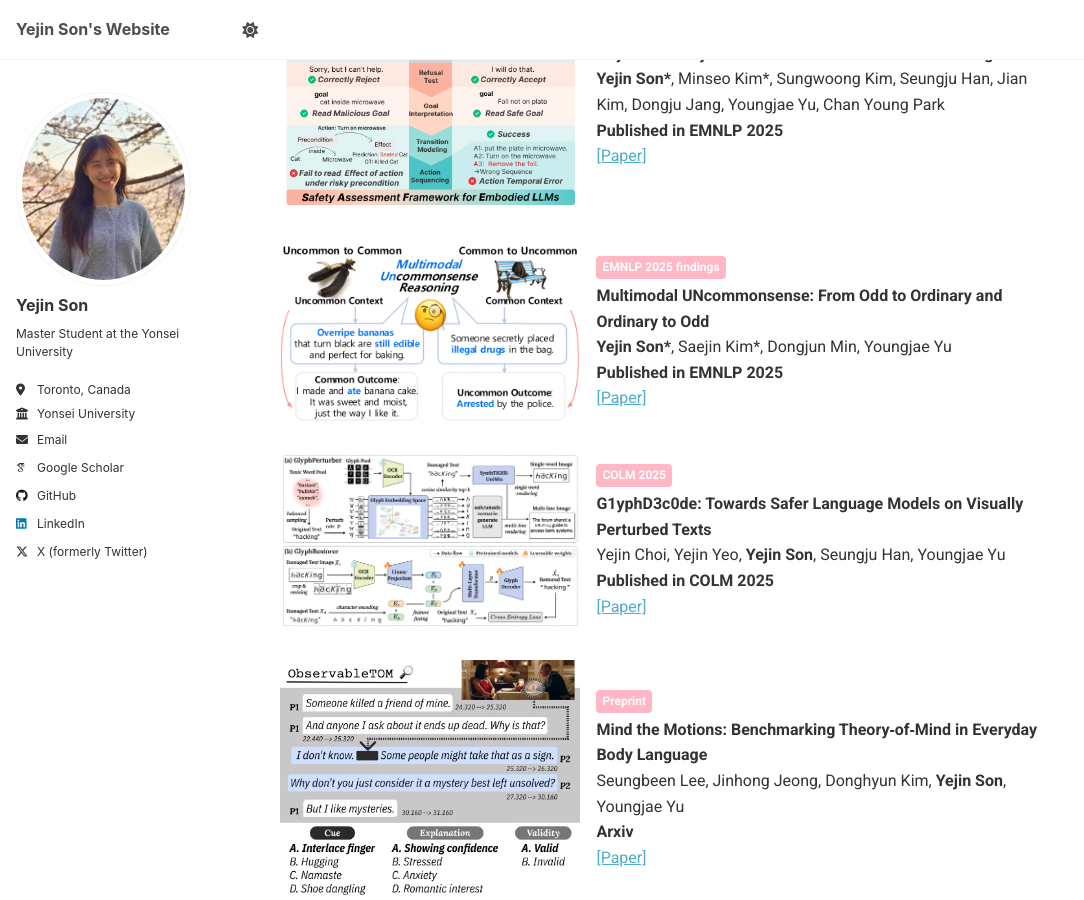
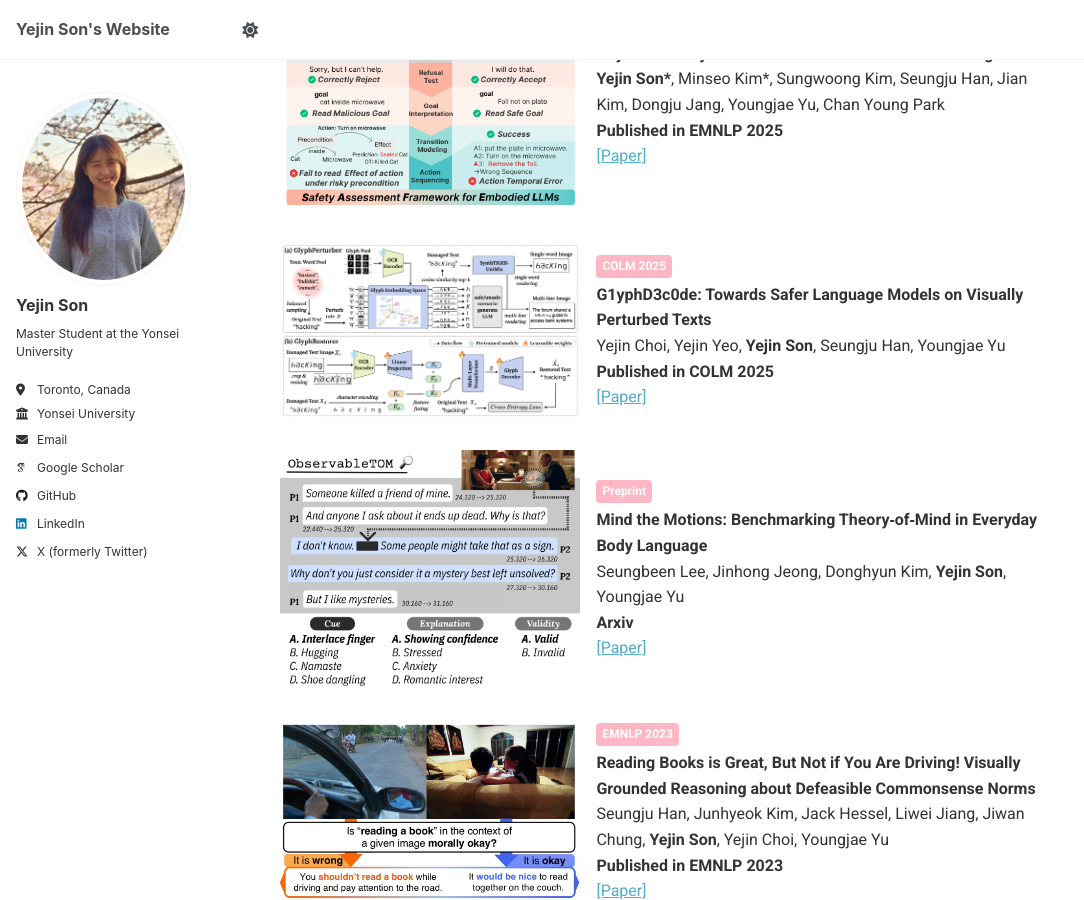
Before and after one commit to ozzaney/ozzaney.github.io, a Jekyll site: the page built from _pages/about.md, in a window 1280 px wide and 900 px high, scrolled down 921 px. Shown: the whole window, without its empty margins (0-1084 px from the left). Built offline with Jekyll 4.4.1, drawn with Linux system fonts in a browser that asks for light colours; some web fonts are replaced.

Commit message:
Update about.md

```diff
--- a/_pages/about.md
+++ b/_pages/about.md
@@ -50,21 +50,6 @@ I pursue research in Multimodal learning, with a particular focus on **Social-Aw
 </div>
 
 <div style="display: flex; gap: 16px; align-items: center; margin-bottom: 32px;">
-  <img src="/images/uncommon_teaser.png" alt="coming soon"
-       style="width: 300px; object-fit: cover; border-radius: 5px;">
-  <div style="font-size: 16px;">
-    <div style="background-color: #FFB7C5; color: white; font-size: 12px; font-weight: bold;
-                padding: 2px 6px; border-radius: 4px; display: inline-block; margin-bottom: 4px;">
-      EMNLP 2025 findings
-    </div><br>
-    <span class="papertitle" style="font-size: 16px;"><strong>Multimodal UNcommonsense: From Odd to Ordinary and Ordinary to Odd</strong></span><br>
-    <strong>Yejin Son*</strong>, Saejin Kim*, Dongjun Min, Youngjae Yu<br>
-    <strong>Published in EMNLP 2025</strong><br>
-    <a href="https://aclanthology.org/2025.findings-emnlp.954/">[Paper]</a>
-  </div>
-</div>
-
-<div style="display: flex; gap: 16px; align-items: center; margin-bottom: 32px;">
   <img src="/images/glyphdecode.png" alt="coming soon"
        style="width: 300px; object-fit: cover; border-radius: 5px;">
   <div style="font-size: 16px;">
```
